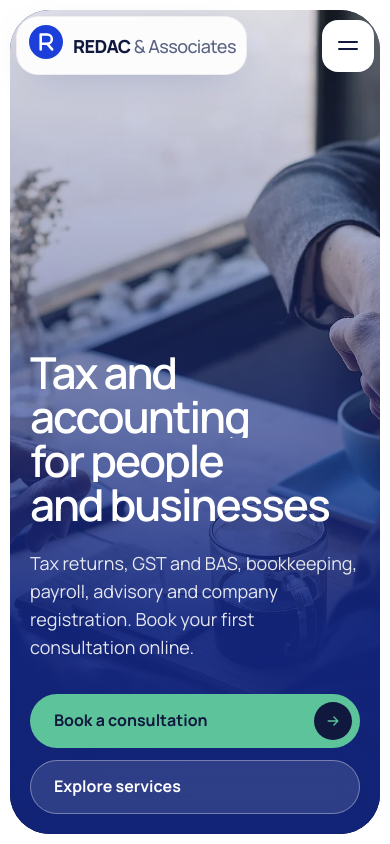
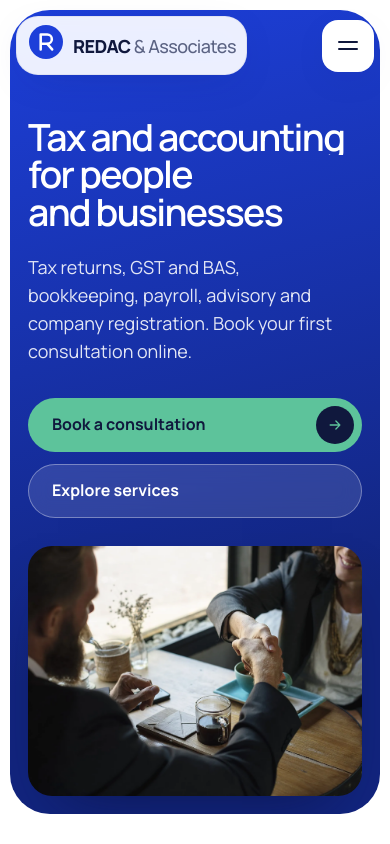
Before and after one commit to RizAhd/Redac-Web, a React (Vite) app in the folder website/: page / in a window 390 px wide. Shown: the top 844 px of the page. Built offline with nearby package versions, Linux system fonts and the light colour scheme.

Commit message:
Show the whole hero photo on phones
On phones the wide handshake photo was cropped to a sleeve. The hero
now shows the text on blue with the full photo framed underneath, and
the logo stays on one line on small phones.

```diff
--- a/website/src/pages/Home.jsx
+++ b/website/src/pages/Home.jsx
@@ -18,7 +18,8 @@ export default function Home() {
     const tl = gsap.timeline({ paused: true, defaults: { ease: 'expo.out' } });
     (document.fonts?.ready || Promise.resolve()).then(() => tl.play());
     tl.from('.hero__frame', { clipPath: 'inset(6% 5% 6% 5% round 56px)', duration: 1.8, ease: 'expo.inOut' })
-      .from('.hero__frame > img', { scale: 1.3, duration: 2.4 }, 0)
+      // desktop: the photo fills the frame and settles; phones: the framed photo opens below the text
+      .from('.hero__frame > img', desk ? { scale: 1.3, duration: 2.4 } : { clipPath: 'inset(20% 12% 20% 12% round 24px)', autoAlpha: 0, duration: 1.6, ease: 'expo.inOut' }, desk ? 0 : 0.9)
       .from(SplitText.create('.hero h1', { type: 'lines', mask: 'lines' }).lines, { yPercent: 110, duration: 1.3, stagger: 0.1 }, 0.55)
       .from('.hero [data-in]', { y: 30, autoAlpha: 0, duration: 1.1, stagger: 0.1 }, 0.85)
       .from('.hero__side > *', { x: 80, autoAlpha: 0, duration: 1.4, stagger: 0.15 }, 0.95);
--- a/website/src/styles/sections.css
+++ b/website/src/styles/sections.css
@@ -324,3 +324,19 @@ html.menu-open, html.menu-open body { overflow: hidden; }
   .proc__visual { height: 300px; }
   .statement.sec { padding-block: 72px; }
 }
+
+/* ------------------------------------------- phone hero: text first, the whole photo below */
+@media (max-width: 960px) {
+  .hero__frame { min-height: 0; justify-content: flex-start; padding: 108px 18px 18px; background: linear-gradient(165deg, var(--blue) 0%, var(--blue-d) 75%); }
+  .hero__shade { display: none; }
+  .hero__content { order: 1; }
+  .hero__frame > img { position: relative; inset: auto; order: 2; width: 100%; height: auto; aspect-ratio: 4 / 3; margin-top: 28px; border-radius: 24px; object-position: 60% 45%; box-shadow: 0 30px 60px -30px rgba(8, 16, 60, .7); }
+  .hero__title { font-size: clamp(2.25rem, 9.6vw, 3.4rem); }
+}
+.logo__name { white-space: nowrap; }
+@media (max-width: 380px) {
+  .logo__name { font-size: var(--fs-16); }
+  .logo__mark svg { width: 30px; height: 30px; }
+  .hero__frame { padding-top: 96px; }
+  .hero__lead { font-size: var(--fs-16); }
+}
```
